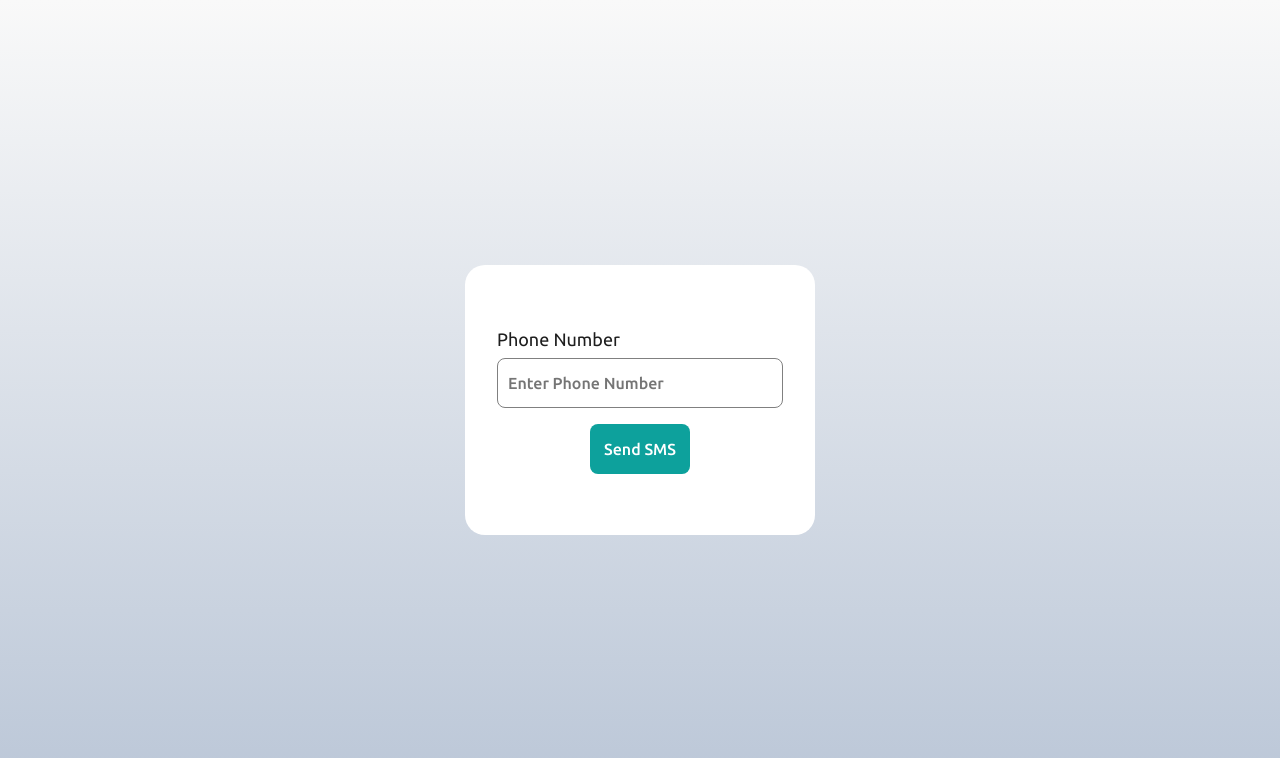
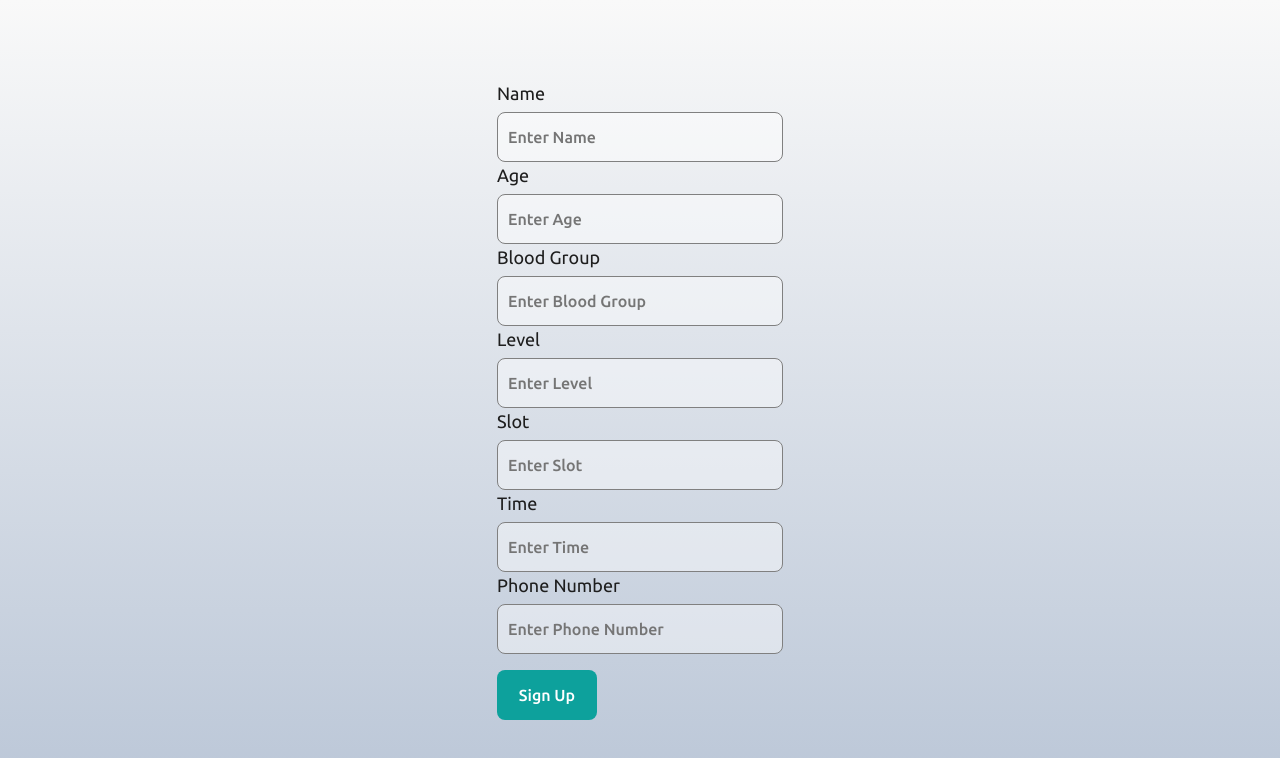
Before and after one commit to gokul1818/smash, a React (Create React App) app: page /add-user in a window 1280 px wide. Shown: the top 758 px of the page. Built offline with nearby package versions, Linux system fonts and the light colour scheme; a web font is replaced by a local one.

Commit message:
add firestore

```diff
--- a/package.json
+++ b/package.json
@@ -19,6 +19,7 @@
     "react-redux": "^9.1.2",
     "react-router-dom": "^6.24.1",
     "react-scripts": "5.0.1",
+    "react-toastify": "^10.0.5",
     "recharts": "^2.12.7",
     "typescript": "^4.9.5",
     "web-vitals": "^2.1.4"
--- a/src/App.tsx
+++ b/src/App.tsx
@@ -8,11 +8,14 @@ import Login from "./pages/login";
 import Landing from "./pages/landing";
 import "./assets/themes/commonstyle.css"
 import AddNewUser from "./pages/AddNewUser";
+import { ToastContainer } from "react-toastify";
+import "react-toastify/dist/ReactToastify.css";
 const App: React.FC = () => {
   return (
     <Router>
+      <ToastContainer position="top-right" autoClose={3000} />
       <Routes>
-        <Route path="/login" element={<Login  />} />
+        <Route path="/login" element={<Login />} />
         <Route path="/landing" element={<Landing />} />
         <Route path="/add-user" element={<AddNewUser />} />
         <Route path="/" element={<Login />} />
--- a/src/firebaseconfig.js
+++ b/src/firebaseconfig.js
@@ -1,5 +1,5 @@
 import { initializeApp } from "firebase/app";
-
+import { getFirestore } from "firebase/firestore";
 const firebaseConfig = {
   apiKey: "AIzaSyBHzg-LzvMPvktxxmYzaGL0veBVeTg2ZSw",
   authDomain: "smash-badminton-1312.firebaseapp.com",
@@ -9,4 +9,9 @@ const firebaseConfig = {
   appId: "1:594020941603:web:03840dc0da0cdb5b65d696",
 };
 
+// Initialize Firebase
 const app = initializeApp(firebaseConfig);
+// Initialize Firestore if using Firestore
+const db = getFirestore(app);
+
+export {  db };
--- a/src/pages/AddNewUser/index.tsx
+++ b/src/pages/AddNewUser/index.tsx
@@ -1,38 +1,172 @@
-import React from "react";
-import { useNavigate } from "react-router-dom";
+import CryptoJS from "crypto-js";
+import { addDoc, collection } from "firebase/firestore"; // Import Firestore functions
+import React, { useEffect, useState } from "react";
+import { useLocation, useNavigate } from "react-router-dom";
+import { toast, ToastContainer } from "react-toastify"; // Import toast notifications
 import Button from "../../components/buttonComponent";
-import "./styles.css"
 import TextInput from "../../components/textInputcomponent";
-interface AddNewUserProps {
-}
+import { db } from "../../firebaseconfig"; // Import Firebase instance
+interface AddNewUserProps { }
 
 const AddNewUser: React.FC<AddNewUserProps> = () => {
   const navigate = useNavigate();
+  const location = useLocation();
+  const [decryptedPhoneNumber, setDecryptedPhoneNumber] = useState<string>("");
+  const [encryptedPhoneNumber, setEncryptedPhoneNumber] = useState<string>("");
+  const [name, setName] = useState<string>("");
+  const [age, setAge] = useState<number | undefined>(undefined);
+  const [bloodGroup, setBloodGroup] = useState<string>("");
+  const [level, setLevel] = useState<string>("");
+  const [slot, setSlot] = useState<string>("");
+  const [time, setTime] = useState<string>("");
 
-  const handleNavigate = () => {
+  useEffect(() => {
+    // Extract encrypted phone number from query parameter 'phone'
+    const queryParams = new URLSearchParams(location.search);
+    const encryptedPhone = queryParams.get("phone");
+    if (encryptedPhone) {
+      setEncryptedPhoneNumber(encryptedPhone);
+    } else {
+      // Handle case where 'phone' parameter is missing or invalid
+      console.error("No encrypted phone number found in URL");
+    }
+  }, [location]);
+
+  useEffect(() => {
+    // Decrypt phone number when 'encryptedPhoneNumber' changes
+    if (encryptedPhoneNumber) {
+      try {
+        const decryptedPhone = CryptoJS.AES.decrypt(
+          encryptedPhoneNumber,
+          "secret_key"
+        ).toString(CryptoJS.enc.Utf8);
+        setDecryptedPhoneNumber(decryptedPhone);
+      } catch (error) {
+        console.error("Error decrypting phone number:", error);
+        // Handle decryption error, e.g., display an error message
+        setDecryptedPhoneNumber(""); // Clear the decrypted phone number
+      }
+    }
+  }, [encryptedPhoneNumber]);
+
+  const navigateToHome = () => {
     navigate("/home");
   };
 
+  const handleAddNewUser = async () => {
+    // Form validation
+    if (!name || !age || !bloodGroup || !level || !slot || !time || !decryptedPhoneNumber) {
+      toast.error("Please fill in all fields.");
+      return;
+    }
+
+    // Prepare data object
+    const newUser = {
+      name: name,
+      age: age,
+      bloodGroup: bloodGroup,
+      level: level,
+      slot: slot,
+      time: time,
+      phoneNumber: decryptedPhoneNumber,
+      timestamp: new Date().toISOString(), // Include timestamp as ISO string
+    };
+
+    try {
+      // Add new user data to Firestore
+      const docRef = await addDoc(collection(db, "users"), newUser);
+      console.log("Document written with ID: ", docRef.id);
+
+      // Reset form fields after successful submission
+      setName("");
+      setAge(undefined);
+      setBloodGroup("");
+      setLevel("");
+      setSlot("");
+      setTime("");
+      setDecryptedPhoneNumber("");
+      toast.success("User added successfully!");
+
+      // Navigate to home page or any other desired route
+      navigateToHome();
+    } catch (error) {
+      console.error("Error adding document: ", error);
+      toast.error("Failed to add user. Please try again.");
+    }
+  };
+
+
   return (
     <div className="landing-container p-3">
-      <div className="add-new-user-admin ">
+      <div className="add-new-user-container">
+        <TextInput
+          type="text"
+          onChange={(e) => setName(e)}
+          value={name}
+          placeholder="Enter Name"
+          className=""
+          inputLabel="Name"
+        />
+        <TextInput
+          type="number"
+          onChange={(e) => setAge(parseInt(e))}
+          value={age || ""}
+          placeholder="Enter Age"
+          className=""
+          inputLabel="Age"
+        />
+        <TextInput
+          type="text"
+          onChange={(e) => setBloodGroup(e)}
+          value={bloodGroup}
+          placeholder="Enter Blood Group"
+          className=""
+          inputLabel="Blood Group"
+        />
+        <TextInput
+          type="text"
+          onChange={(e) => setLevel(e)}
+          value={level}
+          placeholder="Enter Level"
+          className=""
+          inputLabel="Level"
+        />
+        <TextInput
+          type="text"
+          onChange={(e) => setSlot(e)}
+          value={slot}
+          placeholder="Enter Slot"
+          className=""
+          inputLabel="Slot"
+        />
+        <TextInput
+          type="text"
+          onChange={(e) => setTime(e)}
+          value={time}
+          placeholder="Enter Time"
+          className=""
+          inputLabel="Time"
+        />
+
         <TextInput
           type="number"
           onChange={(e) => { }}
-          // value={to}
+          value={decryptedPhoneNumber}
+          disabled
           placeholder="Enter Phone Number"
-          className=" "
+          className=""
           inputLabel="Phone Number"
         />
 
         <Button
-          label="Send SMS"
+          label="Sign Up"
           height="50px"
           width="100px"
-          className="mt-3 "
+          className="mt-3"
           secondaryBtn={true}
           primaryBtn={false}
-          onClick={() => { }} />
+          onClick={handleAddNewUser}
+        />
       </div>
     </div>
   );
--- a/src/pages/AddNewUser/styles.css
+++ b/src/pages/AddNewUser/styles.css
@@ -13,3 +13,15 @@
   text-align: center;
   margin: 10px;
 }
+.add-new-user-container{
+  width: 350px;
+  height: auto;
+  min-height: 270px;
+  background: #ffffff;
+  border-radius: 20px;
+  display: flex;
+  align-items: center;
+  flex-direction: column;
+  justify-content: center;
+  padding: 10px;
+}
--- a/src/pages/profile/index.tsx
+++ b/src/pages/profile/index.tsx
@@ -28,9 +28,10 @@ const Profile: React.FC = () => {
   ];
   const sendSMS = () => {
     const encryptedPhoneNumber = CryptoJS.AES.encrypt(to, "secret_key").toString();
-    const appLink = `https://smash-badminton-ts.vercel.app/add-user?phone=${encodeURIComponent(encryptedPhoneNumber)}`;
+    const appLink = `https://smash-badminton-ts.vercel.app/add-user?phone=${encryptedPhoneNumber}`;
+    // const appLink = `https://3d74-2405-201-e020-d999-b0ff-c70b-87ed-f353.ngrok-free.app/add-user?phone=${encryptedPhoneNumber}`;
     const encodedAppLink = encodeURIComponent(appLink);
-    const smsUri = `sms:?body=${encodedAppLink}`;
+    const smsUri = `sms:${to}?body=${encodedAppLink}`;
     window.open(smsUri);
   };
 
```
Also changed, not shown: 1 other file (tests, documents, lock files or other folders).
